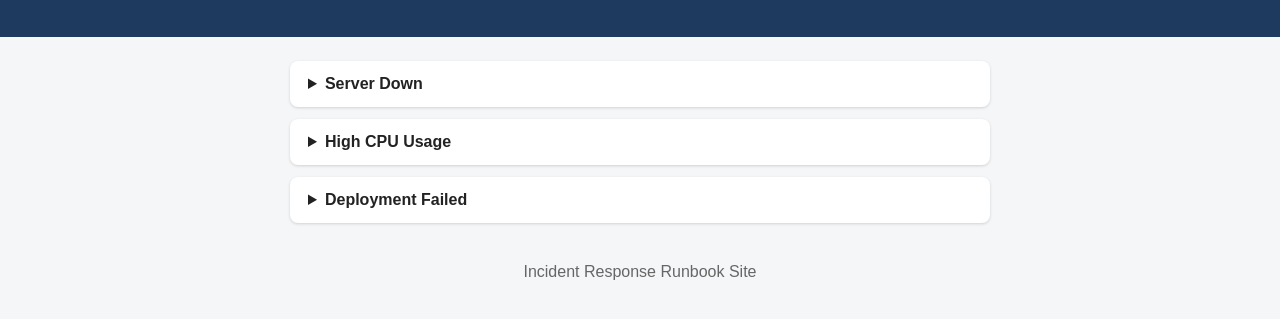
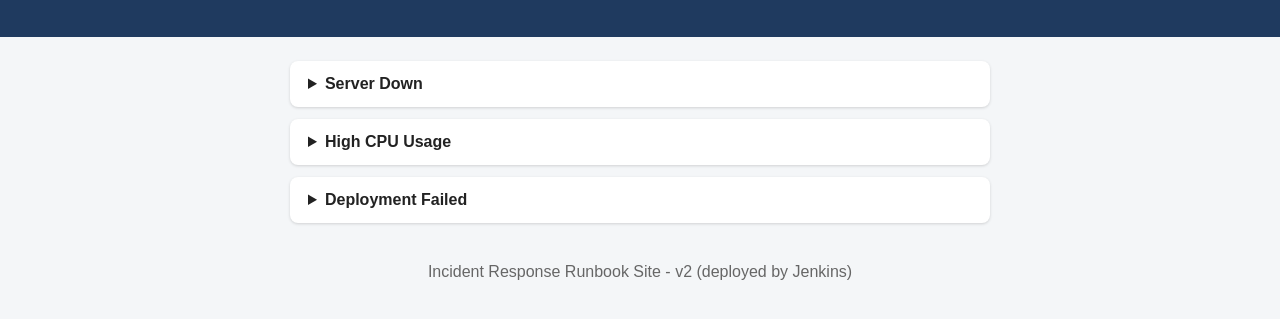
Before and after one commit to jenifermercy7106/incident-runbook, a website: page app/public/index.html in a window 1280 px wide. Shown: the part 125-444 px from the top of the page. Drawn offline with Linux system fonts and the light colour scheme.

Commit message:
Update footer text

```diff
--- a/app/public/index.html
+++ b/app/public/index.html
@@ -47,6 +47,6 @@
     </details>
   </main>
 
-  <footer>Incident Response Runbook Site</footer>
+  <footer>Incident Response Runbook Site - v2 (deployed by Jenkins)</footer>
 </body>
 </html>
```
